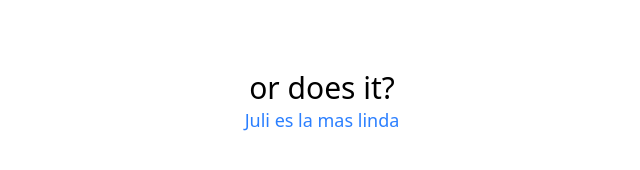
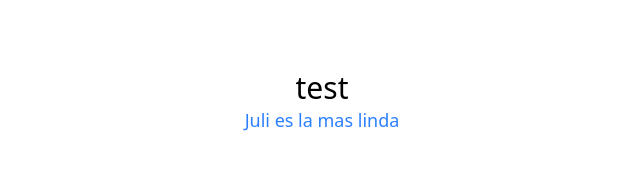
Before and after one commit to SantiSev/frontend_roadmap_app, a React (Vite) app: page / in a window 1280 px wide. Shown: the part 138-308 px from the top of the page, without its empty margins (318-958 px from the left). Built offline with nearby package versions, Linux system fonts and the light colour scheme.

Commit message:
commiting to test main test

```diff
--- a/src/App.tsx
+++ b/src/App.tsx
@@ -2,7 +2,7 @@ function App() {
   return (
     <>
       <h1 className="flex-col text-3xl flex items-center justify-start mt-52">
-        or does it?
+        test
         <span className="text-blue-500 text-lg font-thin">
           Juli es la mas linda
         </span>
```
